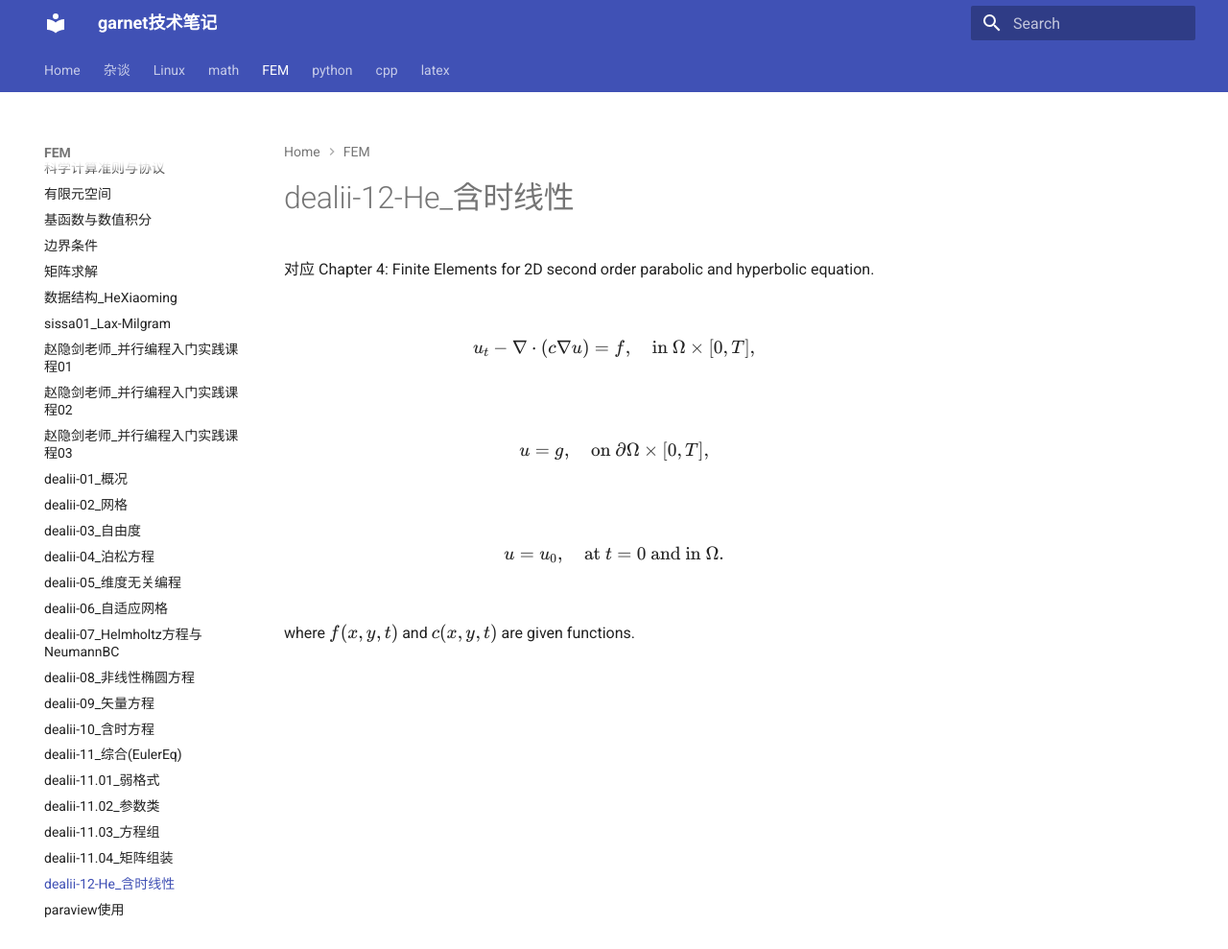
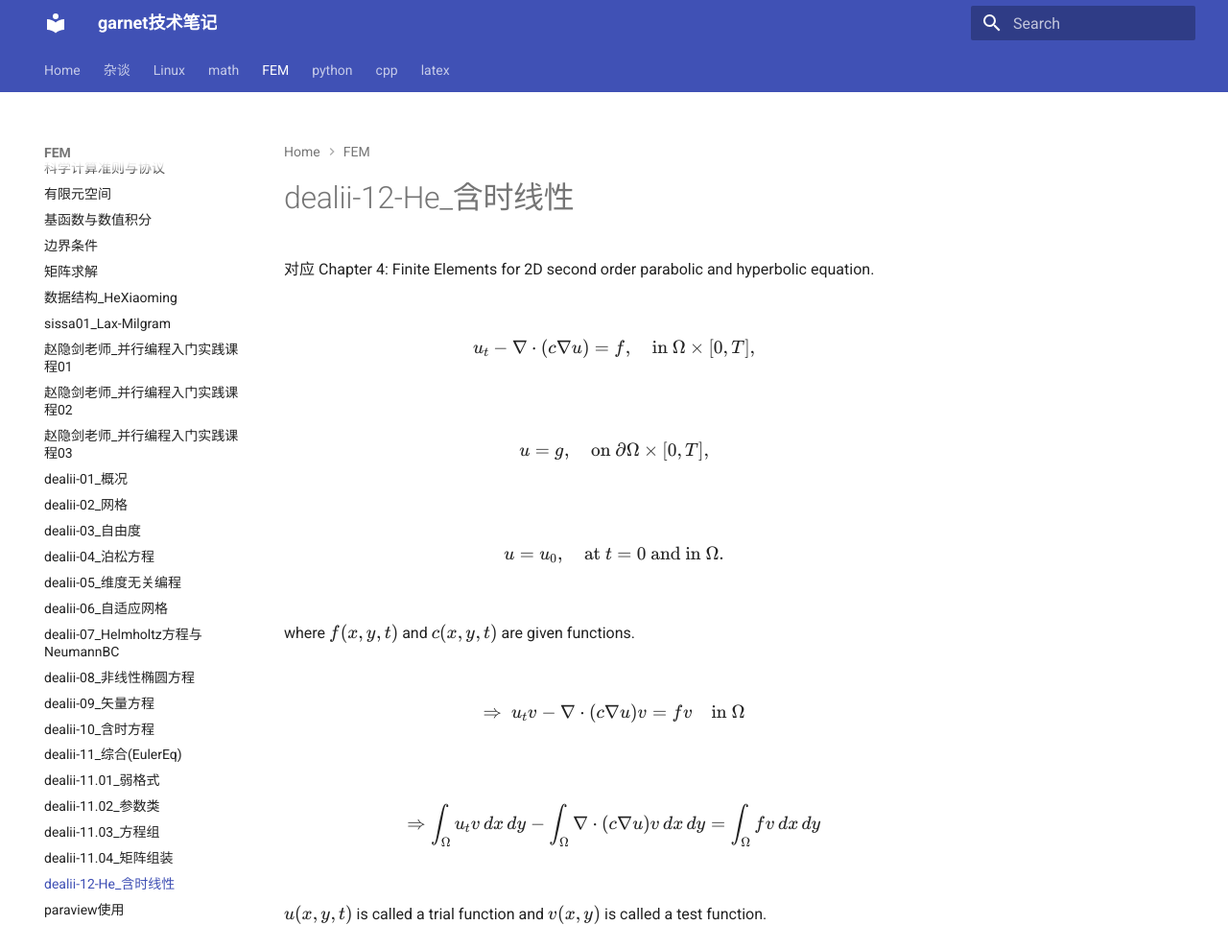
Before and after one commit to ymma98/technotes, an MkDocs documentation site: the page built from docs/FEM/dealii-12-He_含时线性.md, in a window 1280 px wide and 989 px high. Shown: the whole window at 96% size. Built offline with MkDocs 1.6.1 and Material for MkDocs 9.7.7, drawn with Linux system fonts in a browser that asks for light colours.

Commit message:
docs/FEM/dealii-12-He_含时线性.md updated from https://stackedit.cn/

```diff
--- a/docs/FEM/dealii-12-He_含时线性.md
+++ b/docs/FEM/dealii-12-He_含时线性.md
@@ -17,9 +17,20 @@ $$
 
 where $f(x, y, t)$ and $c(x, y, t)$ are given functions.
 
+$$
+\Rightarrow \ u_t v - \nabla \cdot (c \nabla u) v = f v \quad \text{in} \ \Omega
+$$
+
+$$
+\Rightarrow \int_{\Omega} u_t v \, dx \, dy - \int_{\Omega} \nabla \cdot (c \nabla u) v \, dx \, dy = \int_{\Omega} f v \, dx \, dy
+$$
+
+$u(x, y, t)$ is called a trial function and $v(x, y)$ is called a test function.
+
+
 
 
 <!--stackedit_data:
-eyJoaXN0b3J5IjpbMjQ3NjExMzI3LDE3MzcyMTA3NDEsLTY1OT
-I5NzgyOV19
+eyJoaXN0b3J5IjpbLTc2MjgwNDUyNSwxNzM3MjEwNzQxLC02NT
+kyOTc4MjldfQ==
 -->
```
